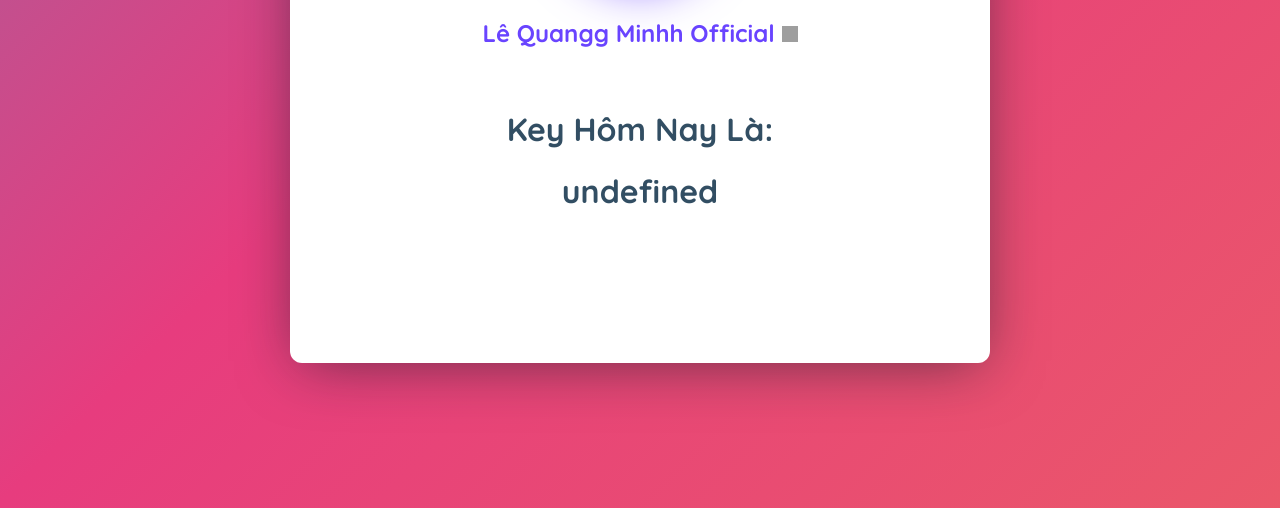
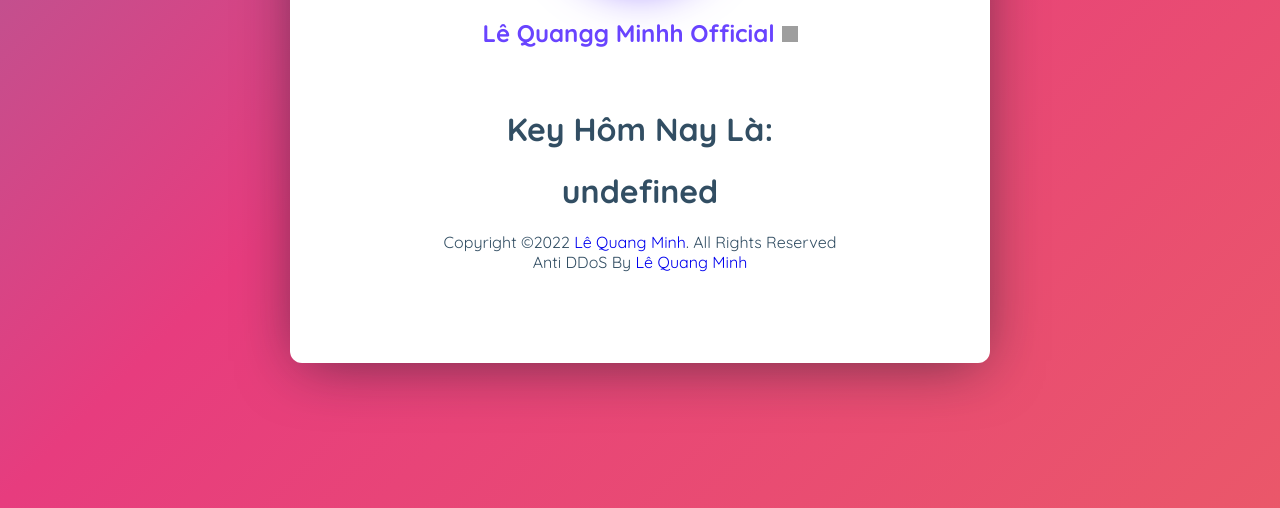
Before and after one commit to minhle591/lequangminh591.tk, a plain HTML site: page index.html in a window 1280 px wide. Shown: the part 292-800 px from the top of the page. Drawn offline with Linux system fonts and the light colour scheme; grey boxes are pictures that could not be loaded.

Commit message:
Update index.html

```diff
--- a/index.html
+++ b/index.html
@@ -1,4 +1,3 @@
-<!-- Copyright Lê Quang Minh-->
 <!DOCTYPE html>
 <html>
 <head>
@@ -31,10 +30,20 @@
       </div>
       <h1>Key Hôm Nay Là: </h1>
       <h1><b id="key"></b></h1>
-    </div>
+
+
+
+
+<footer class="footer">Copyright &copy;<script data-cfasync="false" src="/cdn-cgi/scripts/5c5dd728/cloudflare-static/email-decode.min.js"></script><script>document.write(new Date().getFullYear());</script><a href="https://www.facebook.com/24601345" target="_blank"> Lê Quang Minh</a>. All Rights Reserved
+<br>
+Anti DDoS By <a href="#">Lê Quang Minh </a>
+</footer>
+</div>
+</div>
+</div>
+</main>
 </div>
 </body>
-<!-- Code By Lê Quang Minh-->
 <script>
 var parts = window.location.search.substr(1).split("&");
 var $_GET = {};
@@ -44,8 +53,6 @@ for (var i = 0; i < parts.length; i++) {
 }
 document.getElementById("key").innerHTML = $_GET['key'];
 </script>
-<!-- Code By Lê Quang Minh-->
 <script src="js/k4.js"></script>
 <script src="js/k2.js"></script>
 </html>
-<!-- Copyright Lê Quang Minh-->
```
